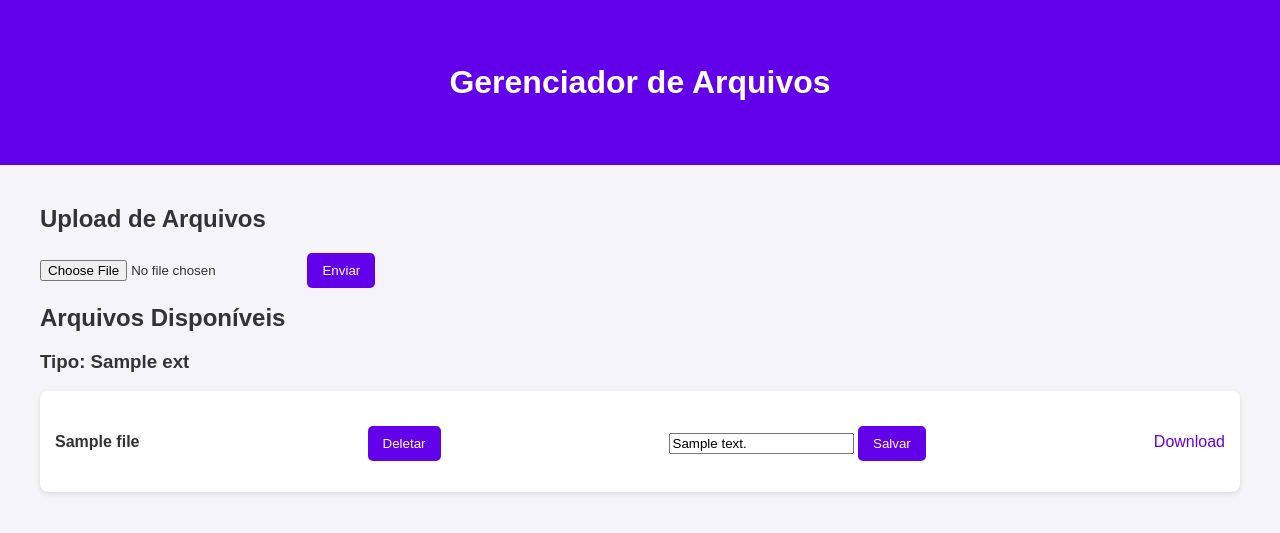
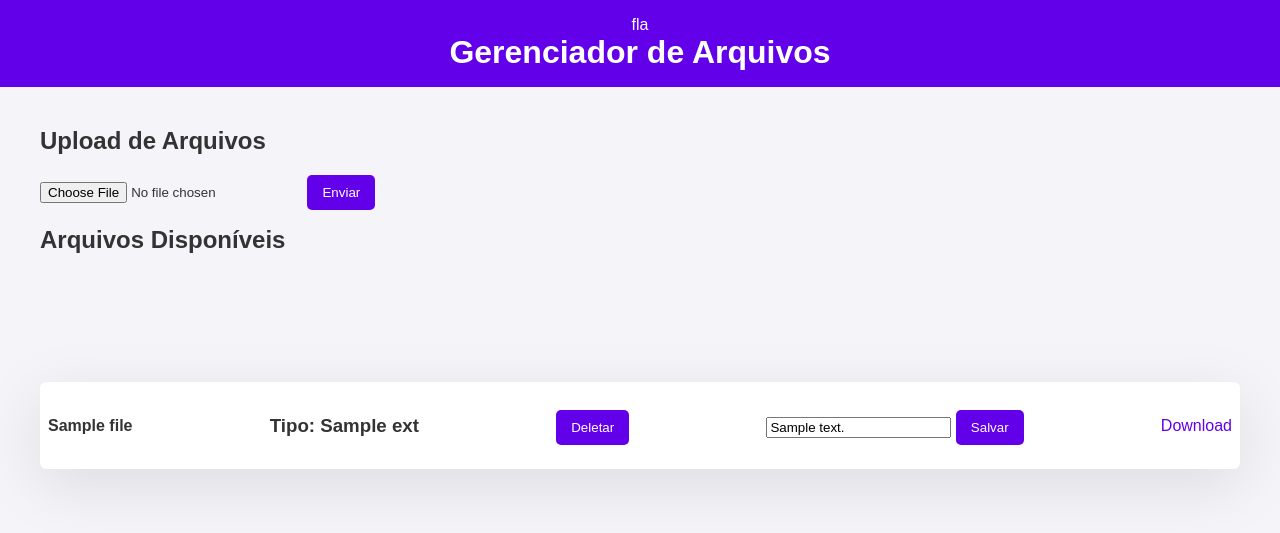
Before and after one commit to Lu1s-Fr4nc1sc0/tiny_uploader, a Flask app: template templates/index.html in a window 1280 px wide. Shown: the top 533 px of the page. Run offline with Flask 3, Linux system fonts and the light colour scheme; the template is opened without the code that fills it: most values are stand-ins (such as "Sample title", 1, 10 or a date in 2020).

Commit message:
project sketch 1/3

```diff
--- a/templates/index.html
+++ b/templates/index.html
@@ -15,7 +15,7 @@
         header {
             background: #6200ea;
             color: #fff;
-            padding: 5vw 10vh;
+            padding: 2vh 1vw;
             text-align: center;
         }
         h1, h2 {
@@ -30,13 +30,13 @@
         }
         li {
             background: #fff;
-            margin: 10px 0;
-            padding: 15px;
-            border-radius: 8px;
+            margin: 10vw 0;
+            padding: 1vh;
+            border-radius: 0.5vw;
             display: flex;
             justify-content: space-between;
             align-items: center;
-            box-shadow: 0 2px 5px rgba(0, 0, 0, 0.1);
+            box-shadow: 0 2vh 5vw rgba(0, 0, 0, 0.1);
         }
         a {
             color: #6200ea;
@@ -65,7 +65,7 @@
     </style>
 </head>
 <body>
-    <header>
+    <header>fla
         <h1>Gerenciador de Arquivos</h1>
     </header>
     <main>
@@ -78,11 +78,11 @@
         <h2>Arquivos Disponíveis</h2>
         <ul>
             {% for ext, files in grouped_files.items() %}
-            <h3>Tipo: {{ ext }}</h3>
             <ul>
                 {% for file in files %}
                     <li>
                         <strong>{{ file.name }}</strong>
+                        <h3>Tipo: {{ ext }}</h3>
                         <form method="POST" action="/delete/{{ file.name }}" style="display:inline;">
                             <button type="submit">Deletar</button>
                         </form>
```
